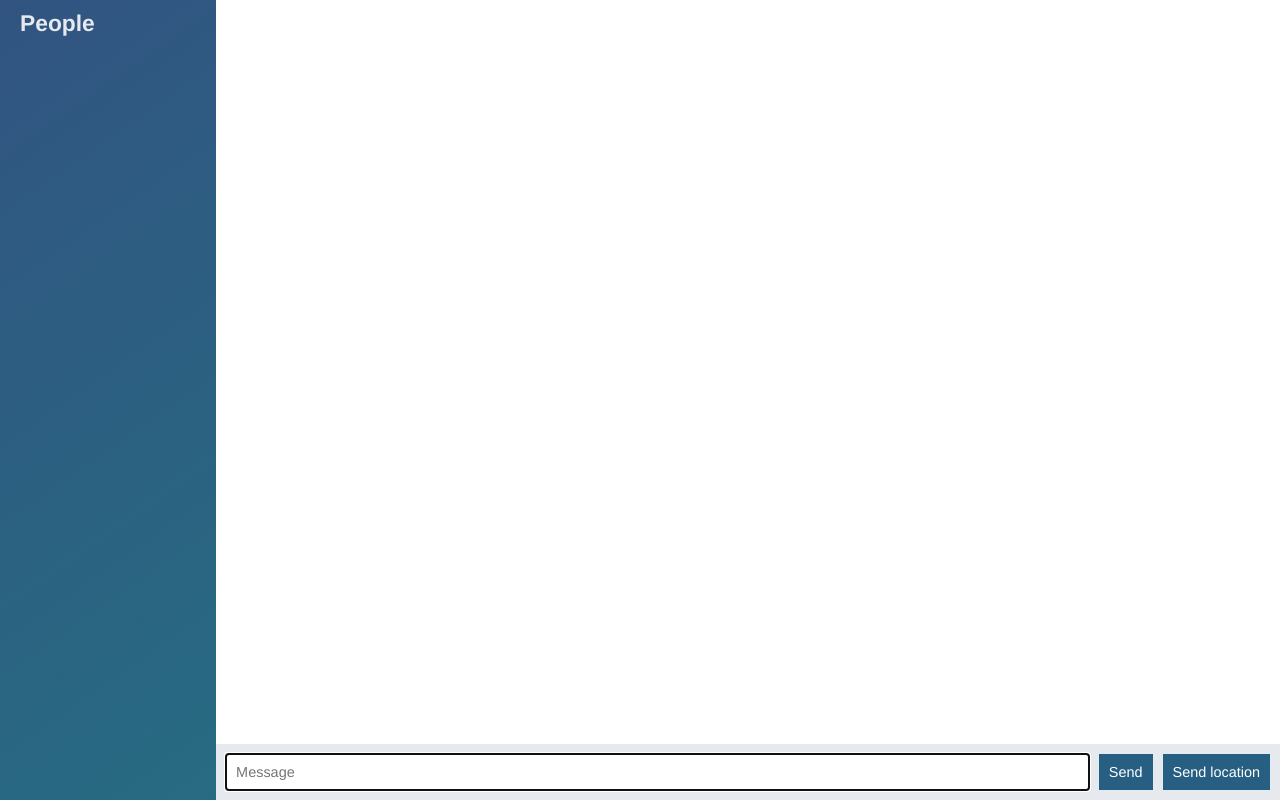
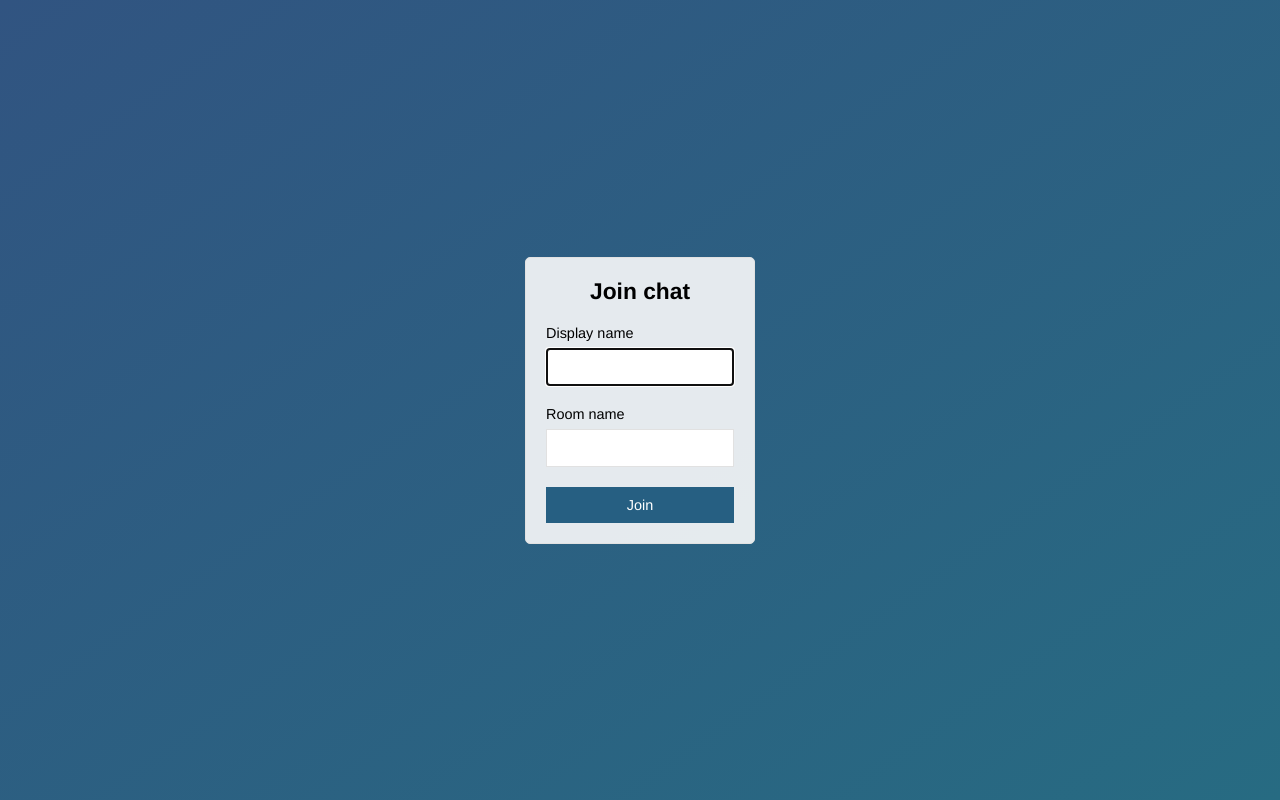
Before and after one commit to noriega9807/node-chat, a website: page public/index.html in a window 1280 px wide. Drawn offline with nearby package versions, Linux system fonts and the light colour scheme; no server answers.

Commit message:
Add join page that submits to chat.html

```diff
--- a/public/index.html
+++ b/public/index.html
@@ -3,65 +3,32 @@
 
 <head>
    <meta charset="utf-8">
-   <title></title>
+   <title>Join | ChatApp</title>
+
+   <meta name="viewport" content="width=device-width, initial-scale=1, user-scalable=no">
 
    <link rel="stylesheet" href="/css/styles.css">
 </head>
 
-<body class="chat">
-
-   <div class="chat__sidebar">
-      <h3>People</h3>
-      <div id="users" class="">
-
-      </div>
+<body class="centered-form">
+   <div class="centered-form__form">
+      <form class="" action="/chat.html">
+         <div class="form-field">
+            <h3>Join chat</h3>
+         </div>
+         <div class="form-field">
+            <label for="name">Display name</label>
+            <input type="text" name="name" id="name" value="" autofocus>
+         </div>
+         <div class="form-field">
+            <label for="room">Room name</label>
+            <input type="text" name="room" id="room" value="">
+         </div>
+         <div class="form-field">
+            <button type="submit" name="button">Join</button>
+         </div>
+      </form>
    </div>
-
-   <div class="chat__main">
-      <ol id="messages" class="chat__messages">
-      </ol>
-
-      <div class="chat__footer">
-         <form class="" id="message-form">
-            <input type="text" name="message" value="" placeholder="Message" autofocus autocomplete="off">
-
-            <button type="submit" name="send-message">Send</button>
-         </form>
-
-         <button type="button" id="send-location" name="send-location">Send location</button>
-      </div>
-
-   </div>
-
-   <script type="text/template" id="message-template">
-      <li class="message">
-         <div class="message__title">
-            <h4>{{ from }}</h4>
-            <span>{{ createdAt }}</span>
-         </div>
-         <div class="message__body">
-            <p>{{ text }}</p>
-         </div>
-      </li>
-   </script>
-
-   <script type="text/template" id="location-message-template">
-      <li class="message">
-         <div class="message__title">
-            <h4>{{ from }}</h4>
-            <span>{{ createdAt }}</span>
-         </div>
-         <div class="message__body">
-            <a href="{{ url }}" target="_blank">My current location</a>
-         </div>
-      </li>
-   </script>
-
-   <script src="https://code.jquery.com/jquery-3.2.1.min.js" integrity="sha256-hwg4gsxgFZhOsEEamdOYGBf13FyQuiTwlAQgxVSNgt4=" crossorigin="anonymous"></script>
-   <script type="text/javascript" src="/js/moment.js"></script>
-   <script type="text/javascript" src="/js/mustache.js"></script>
-   <script src="/socket.io/socket.io.js" type="text/javascript"></script>
-   <script src="/js/index.js" type="text/javascript"></script>
 </body>
 
 </html>
```
Also changed, not shown: public/chat.html (added, +69 -0 lines), public/js/chat.js (renamed from public/js/index.js).
